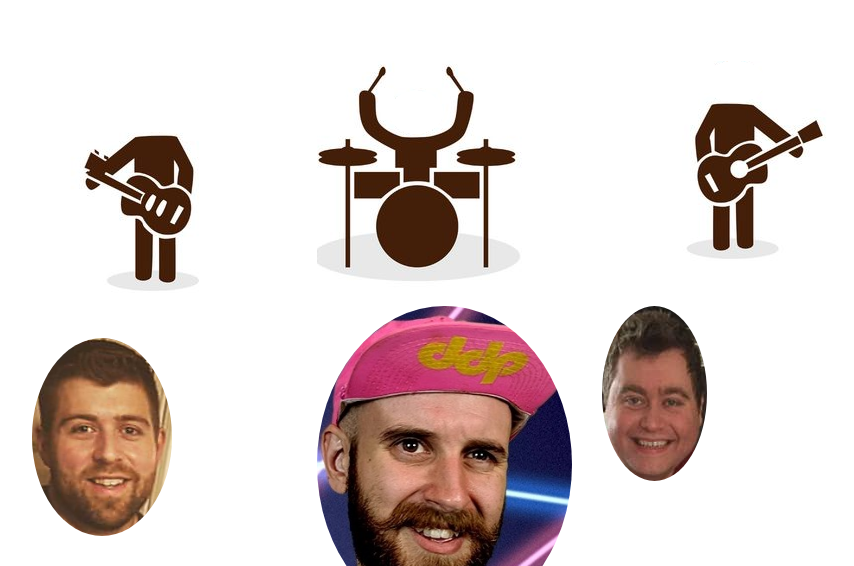
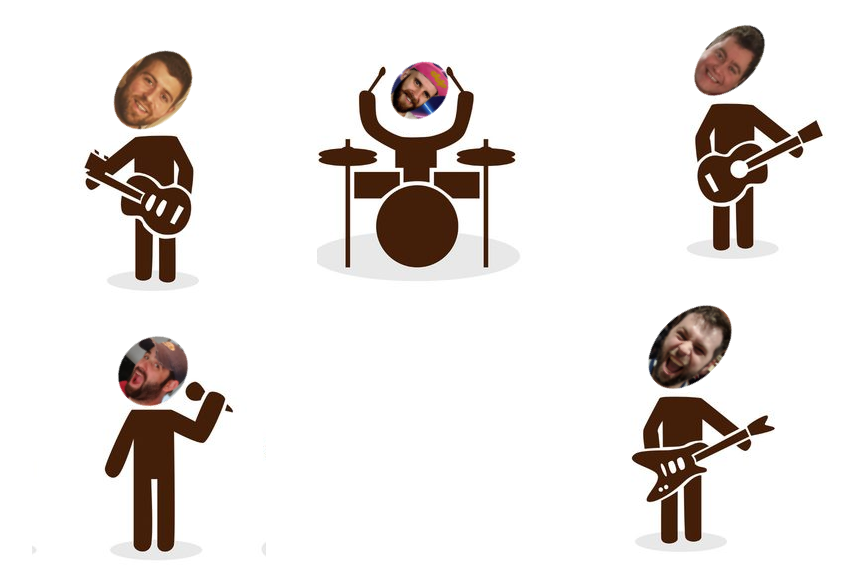
Before and after one commit to mjsauro/BigElk, a plain HTML site: page index.html in a window 1280 px wide. Shown: the part 234-800 px from the top of the page, without its empty margins (53-907 px from the left). Drawn offline with nearby package versions, Linux system fonts and the light colour scheme; the site is published under a folder, as on GitHub Pages, so addresses that start at the root find nothing.

Commit message:
fix leading slash

```diff
--- a/index.html
+++ b/index.html
@@ -10,7 +10,7 @@
 	<link rel="stylesheet" href="https://stackpath.bootstrapcdn.com/bootstrap/4.1.3/css/bootstrap.min.css"
 		integrity="sha384-MCw98/SFnGE8fJT3GXwEOngsV7Zt27NXFoaoApmYm81iuXoPkFOJwJ8ERdknLPMO" crossorigin="anonymous">
 
-	<link rel="stylesheet" href="/stylesheet.css">
+	<link rel="stylesheet" href="stylesheet.css">
 
 	<title>Hello, world!</title>
 </head>
@@ -22,7 +22,7 @@
 				<h1 class="display-1">BIG ELK</h1>
 				<audio controls>
 					<source src="media/silver-wings.mp3" type="audio/mpeg">
-				  </audio>
+				</audio>
 			</div>
 		</div>
 		<div class="row mt-5">
@@ -41,8 +41,7 @@
 			<div class="col-3 mt-3">
 				<div class="header-image">
 					<img src="images/acoustic-guitar.png" class="img-fluid">
-					<img src="images/pat-head.png"
-						class="rounded-circle rotate img-fluid img-on-top-acoustic-guitar" />
+					<img src="images/pat-head.png" class="rounded-circle rotate img-fluid img-on-top-acoustic-guitar" />
 				</div>
 			</div>
 		</div>
```
